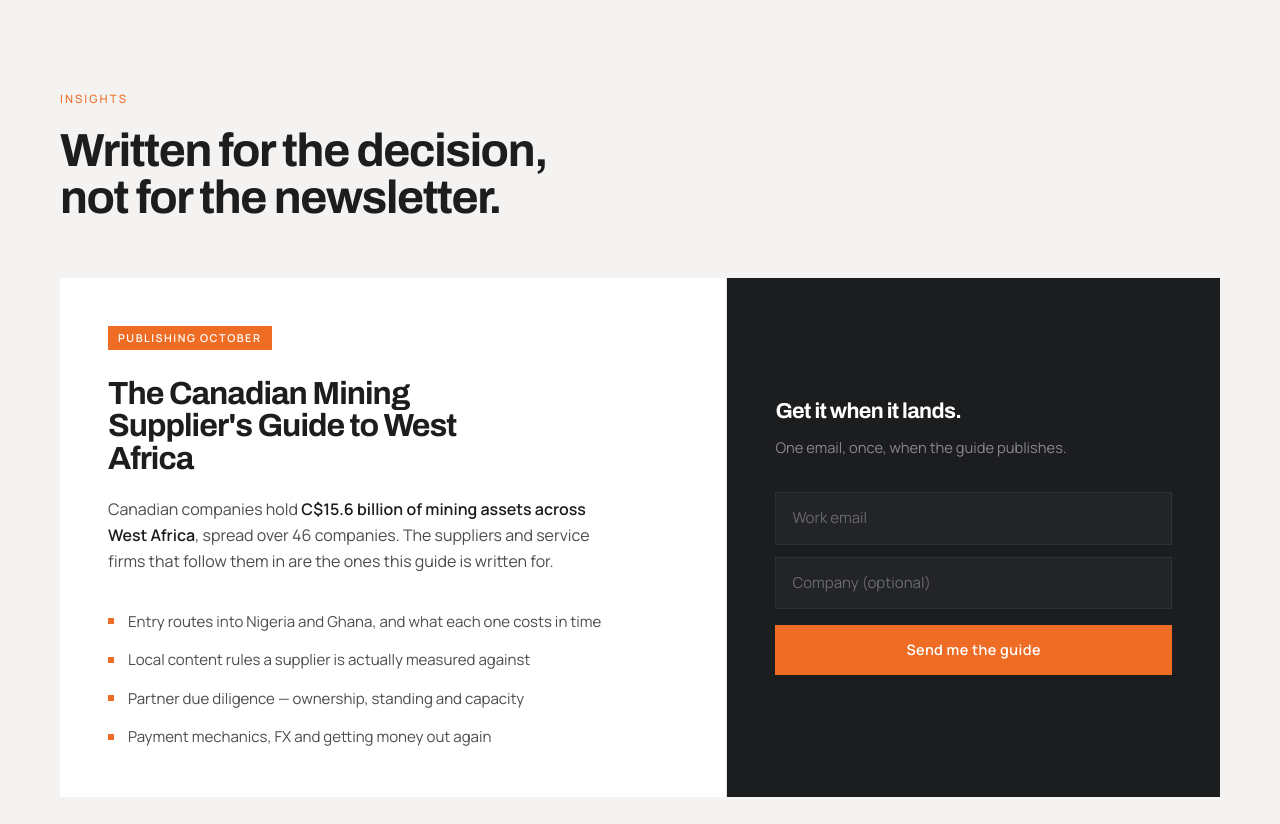
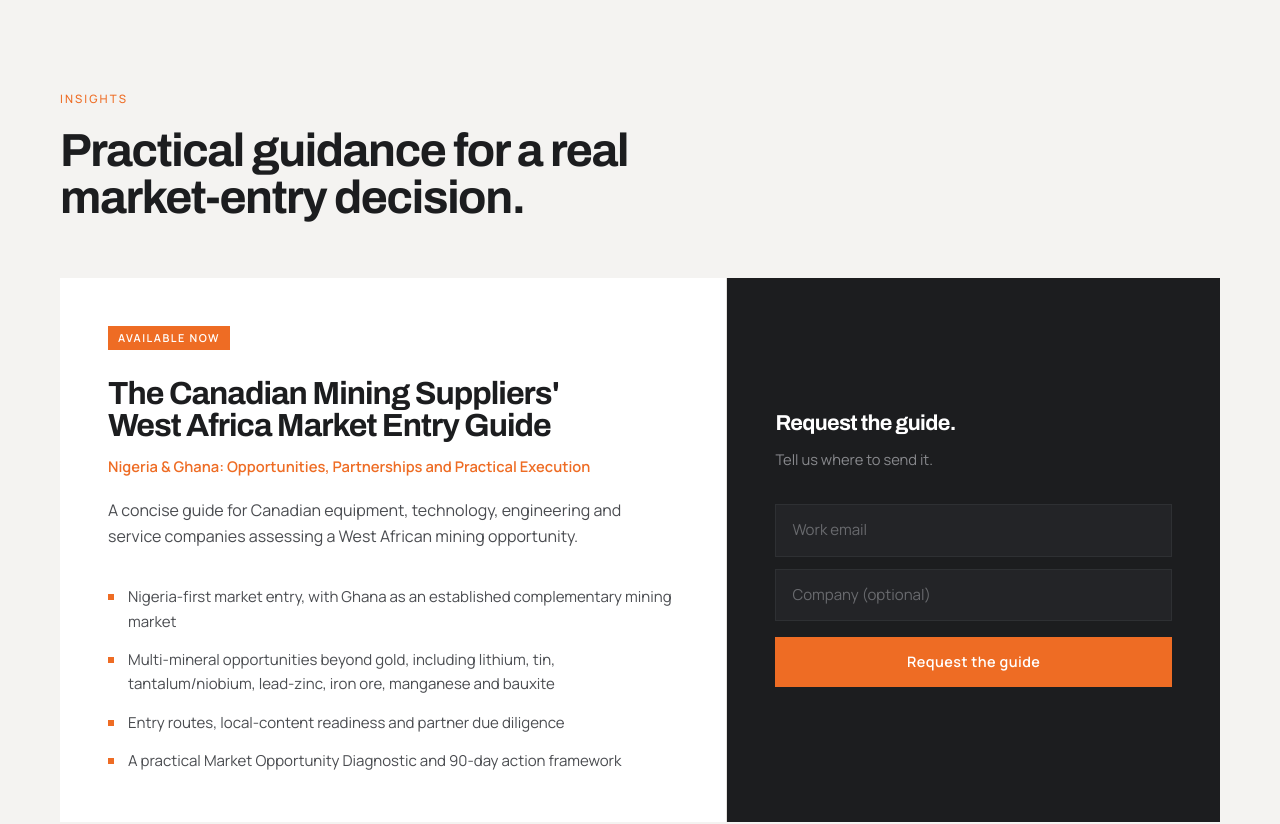
Before and after one commit to mayowadebiyi-ops/Maduy-Website, a React (Vite) app in the folder maduy-consult-TiXqJr/maduy-consult/packages/web/: page / in a window 1280 px wide. Shown: the part 4260-5084 px from the top of the page. Built offline with nearby package versions, Linux system fonts and the light colour scheme.

Commit message:
Mark mining guide available and align title with final publication

```diff
--- a/maduy-consult-TiXqJr/maduy-consult/packages/web/src/web/components/insights.tsx
+++ b/maduy-consult-TiXqJr/maduy-consult/packages/web/src/web/components/insights.tsx
@@ -3,10 +3,10 @@
 import { useGuideSignup } from "../queries/guide";
 
 const CONTENTS = [
-	"Entry routes into Nigeria and Ghana, and what each one costs in time",
-	"Local content rules a supplier is actually measured against",
-	"Partner due diligence — ownership, standing and capacity",
-	"Payment mechanics, FX and getting money out again",
+	"Nigeria-first market entry, with Ghana as an established complementary mining market",
+	"Multi-mineral opportunities beyond gold, including lithium, tin, tantalum/niobium, lead-zinc, iron ore, manganese and bauxite",
+	"Entry routes, local-content readiness and partner due diligence",
+	"A practical Market Opportunity Diagnostic and 90-day action framework",
 ];
 
 export function Insights() {
@@ -37,44 +37,38 @@
 		<section id="insights" className="bg-bone py-24 lg:py-32">
 			<div className="mx-auto max-w-[1240px] px-6 lg:px-10">
 				<p className="eyebrow text-brand-orange">Insights</p>
-				<h2 className="display-tight mt-5 max-w-[20ch] text-[2rem] font-bold text-ink lg:text-[2.9rem]">
-					Written for the decision, not for the newsletter.
+				<h2 className="display-tight mt-5 max-w-[22ch] text-[2rem] font-bold text-ink lg:text-[2.9rem]">
+					Practical guidance for a real market-entry decision.
 				</h2>
 
 				<div className="mt-14 grid gap-px bg-[#e3e1de] lg:grid-cols-[minmax(0,1.15fr)_minmax(0,0.85fr)]">
-					{/* The guide */}
 					<div className="bg-paper p-9 lg:p-12">
 						<div className="flex items-center gap-3">
 							<span className="bg-brand-orange px-2.5 py-1 text-[0.68rem] font-semibold uppercase tracking-[0.14em] text-paper">
-								Publishing October
+								Available now
 							</span>
 						</div>
-						<h3 className="display-tight mt-7 max-w-[22ch] text-[1.6rem] font-bold text-ink lg:text-[2rem]">
-							The Canadian Mining Supplier's Guide to West Africa
+						<h3 className="display-tight mt-7 max-w-[26ch] text-[1.6rem] font-bold text-ink lg:text-[2rem]">
+							The Canadian Mining Suppliers' West Africa Market Entry Guide
 						</h3>
-						<p className="mt-5 max-w-[52ch] text-[1rem] leading-relaxed text-slate">
-							Canadian companies hold{" "}
-							<strong className="font-semibold text-ink">
-								C$15.6 billion of mining assets across West Africa
-							</strong>
-							, spread over 46 companies. The suppliers and service firms that follow
-							them in are the ones this guide is written for.
+						<p className="mt-3 text-[0.92rem] font-semibold text-brand-orange">
+							Nigeria & Ghana: Opportunities, Partnerships and Practical Execution
+						</p>
+						<p className="mt-5 max-w-[54ch] text-[1rem] leading-relaxed text-slate">
+							A concise guide for Canadian equipment, technology, engineering and
+							service companies assessing a West African mining opportunity.
 						</p>
 
 						<ul className="mt-9 space-y-3.5">
 							{CONTENTS.map((c) => (
 								<li key={c} className="flex gap-3.5 text-[0.94rem] leading-relaxed text-slate">
-									<span
-										className="mt-[0.55rem] h-1.5 w-1.5 shrink-0 bg-brand-orange"
-										aria-hidden="true"
-									/>
+									<span className="mt-[0.55rem] h-1.5 w-1.5 shrink-0 bg-brand-orange" aria-hidden="true" />
 									{c}
 								</li>
 							))}
 						</ul>
 					</div>
 
-					{/* Capture */}
 					<div className="flex flex-col justify-center bg-ink p-9 lg:p-12">
 						{signup.isSuccess ? (
 							<div>
@@ -83,18 +77,17 @@
 									One last step.
 								</h4>
 								<p className="mt-4 text-[0.94rem] leading-relaxed text-brand-grey">
-									Your email app has opened with the request — press send and we'll send the
-									guide to <span className="text-paper">{email.trim().toLowerCase()}</span>{" "}
-									the day it publishes. Nothing else — we don't run a mailing list.
+									Your email app has opened with the request — press send and we'll
+									reply with the guide. Nothing else — we don't add you to a mailing list.
 								</p>
 							</div>
 						) : (
 							<form onSubmit={onSubmit} noValidate>
 								<h4 className="display-tight text-[1.35rem] font-bold text-paper">
-									Get it when it lands.
+									Request the guide.
 								</h4>
 								<p className="mt-3.5 text-[0.92rem] leading-relaxed text-brand-grey">
-									One email, once, when the guide publishes.
+									Tell us where to send it.
 								</p>
 
 								<div className="mt-8 space-y-3">
@@ -114,11 +107,7 @@
 												emailError ? "border-brand-orange" : "border-ink-3"
 											}`}
 										/>
-										{emailError && (
-											<p className="mt-1.5 text-[0.8rem] text-brand-orange">
-												{emailError}
-											</p>
-										)}
+										{emailError && <p className="mt-1.5 text-[0.8rem] text-brand-orange">{emailError}</p>}
 									</div>
 									<input
 										type="text"
@@ -136,7 +125,7 @@
 									className="mt-4 flex w-full items-center justify-center gap-2 bg-brand-orange px-6 py-3.5 text-[0.9rem] font-semibold tracking-[0.03em] text-paper transition-opacity hover:opacity-90 disabled:opacity-60"
 								>
 									{signup.isPending && <Loader2 className="h-4 w-4 animate-spin" />}
-									{signup.isPending ? "Sending…" : "Send me the guide"}
+									{signup.isPending ? "Sending…" : "Request the guide"}
 								</button>
 
 								{signup.isError && (
```
